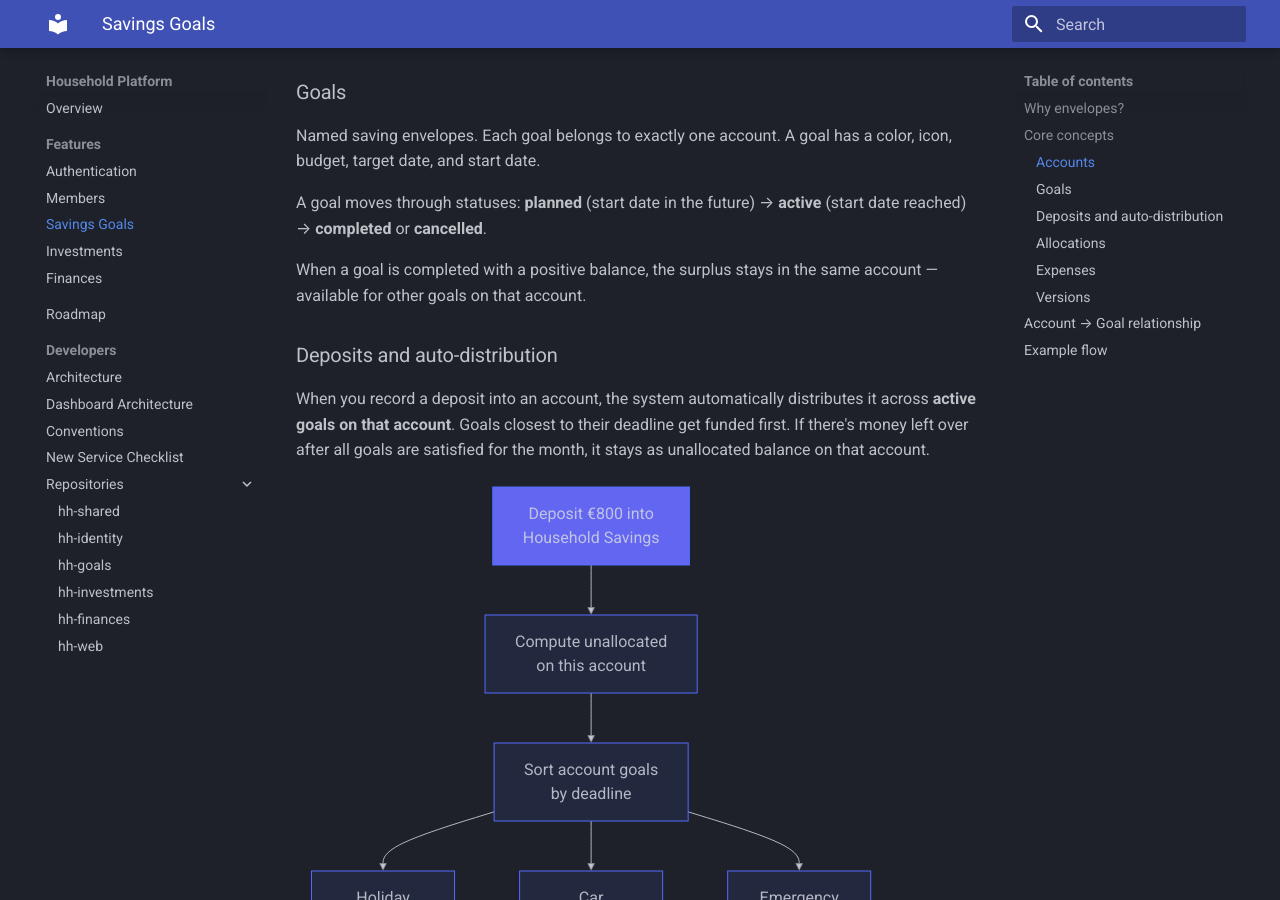
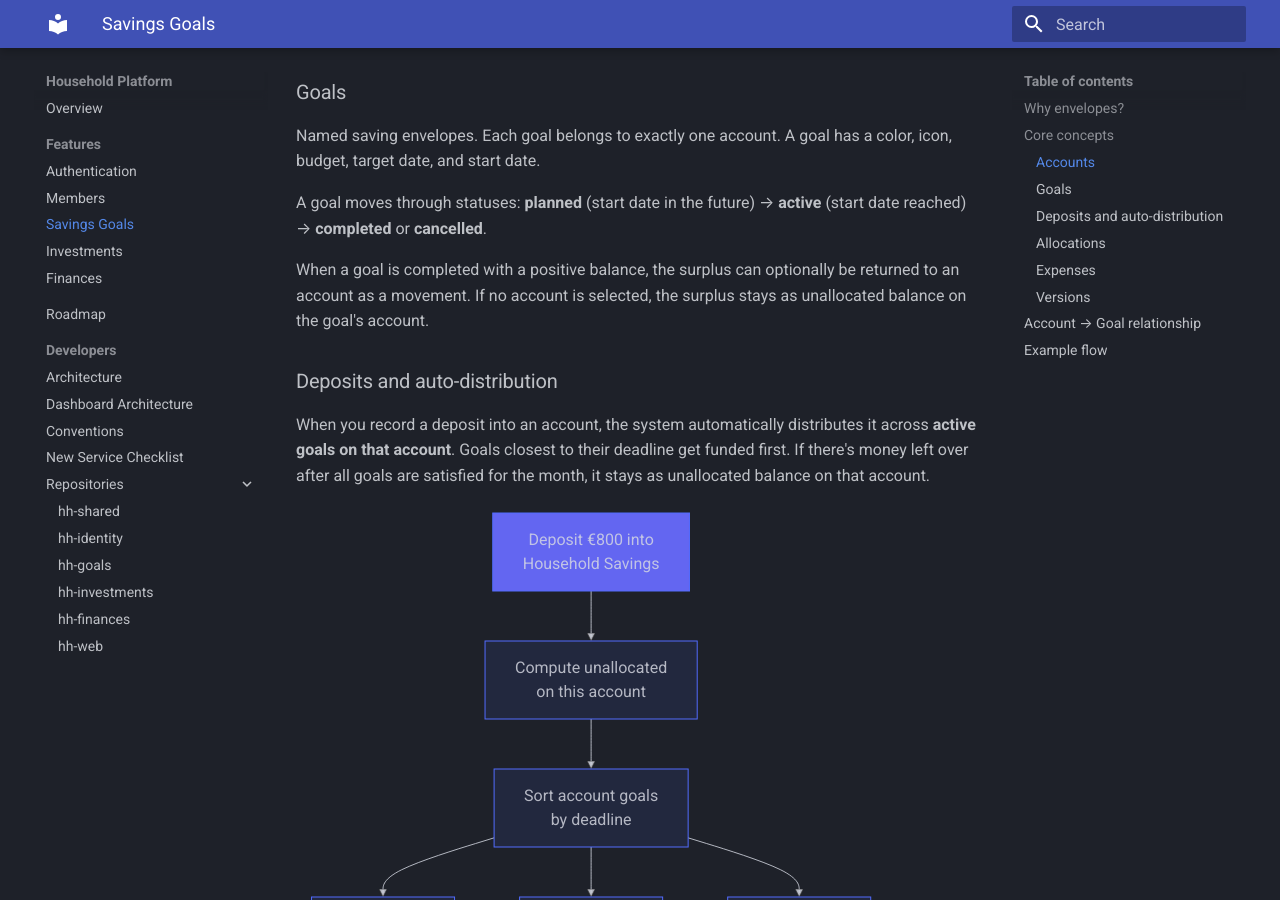
Before and after one commit to tiagorocha94/hh-docs, an MkDocs documentation site: the page built from docs/features/goals.md, in a window 1280 px wide and 900 px high, scrolled down 710 px. Built offline with MkDocs 1.6.1 and Material for MkDocs 9.7.7, drawn with Linux system fonts in a browser that asks for light colours.

Commit message:
docs: update goals feature (surplus handling) and hh-web releases (v0.4.1)

```diff
--- a/docs/features/goals.md
+++ b/docs/features/goals.md
@@ -34,8 +34,9 @@ a color, icon, budget, target date, and start date.
 A goal moves through statuses: **planned** (start date in the future) →
 **active** (start date reached) → **completed** or **cancelled**.
 
-When a goal is completed with a positive balance, the surplus stays in the
-same account — available for other goals on that account.
+When a goal is completed with a positive balance, the surplus can optionally
+be returned to an account as a movement. If no account is selected, the
+surplus stays as unallocated balance on the goal's account.
 
 ### Deposits and auto-distribution
 
```
Also changed, not shown: docs/repositories/hh-web.md (+3 -0 lines).
